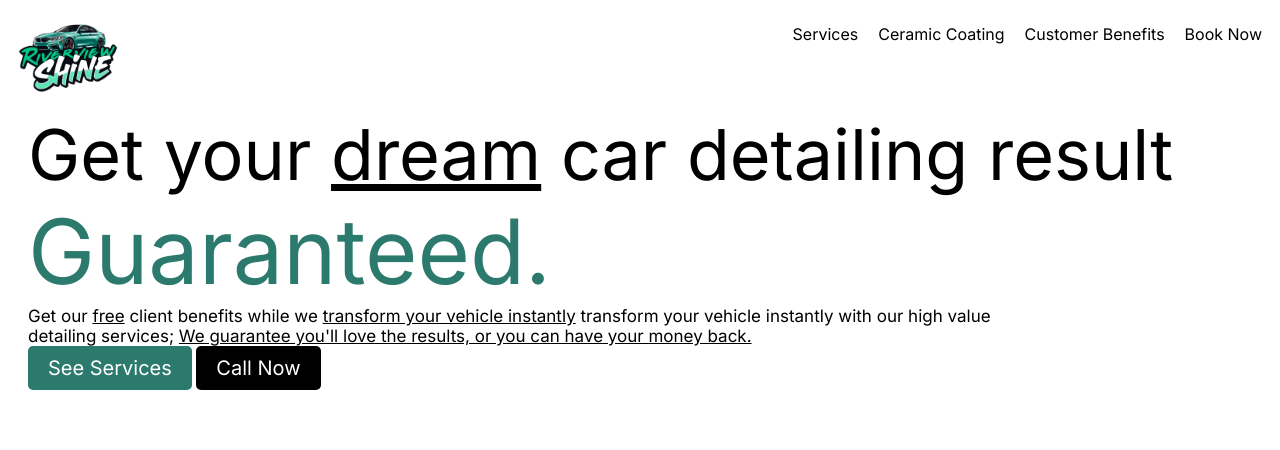
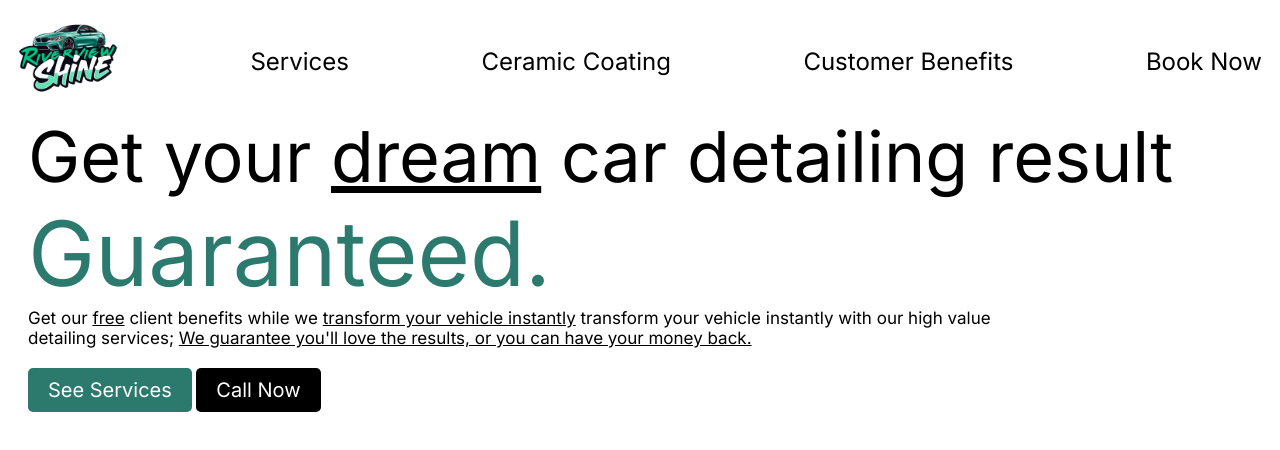
Before and after one commit to Ian-Mansfield25/Riverview-Shine-Detailing-Website, a plain HTML site: page index.html in a window 1280 px wide. Drawn offline with Linux system fonts and the light colour scheme.

Commit message:
Modify the header
Changed the header to look more like the figma design

```diff
--- a/index.html
+++ b/index.html
@@ -10,8 +10,8 @@
     <header>
         <div class="headerbox">
             <div class="heading">
-                <div class="logo"><img src="RiverviewShineLogoComplete.png" alt="Company logo"></div>
                 <ul>
+                    <li><div class="logo"><img src="RiverviewShineLogoComplete.png" alt="Company logo"></div></li>
                     <li><a href="">Services</a></li>
                     <li><a href="">Ceramic Coating</a></li>
                     <li><a href="">Customer Benefits</a></li>
--- a/style.css
+++ b/style.css
@@ -38,6 +38,12 @@ button {
 .heading ul {
     display: flex;
     gap: 20px;
+    padding: 0px;
+    justify-content: space-between;
+    align-items: center;
+    flex: 1;
+    font-size: 24px;
+    margin: 0px;
 }
 
 /* Styling for hero section */
@@ -85,3 +91,7 @@ button {
     color: white;
     background-color: black;
 }
+
+.buttons {
+    margin-top: 20px;
+}
```
